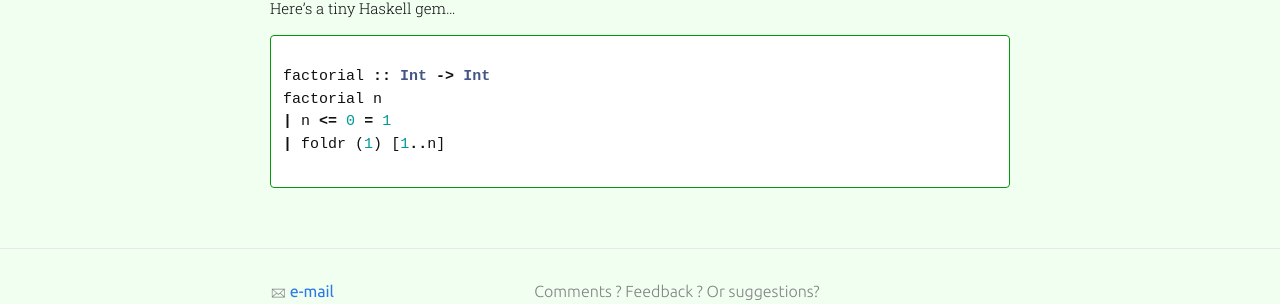
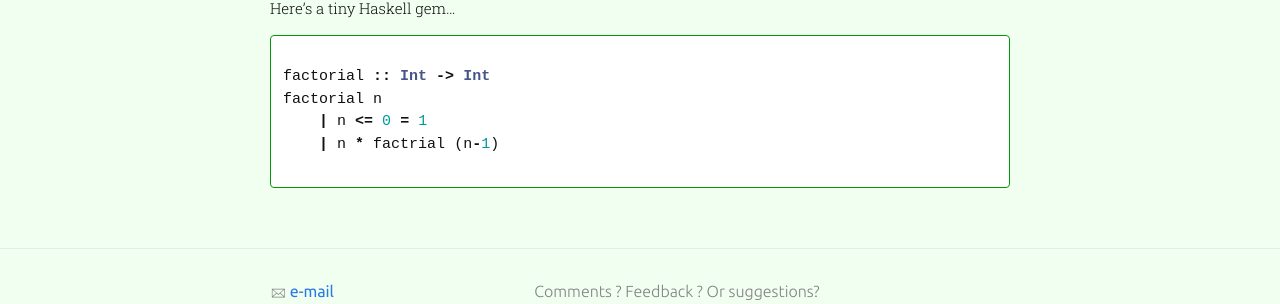
Before and after one commit to raghuugare/raghuugare.bkup, a Jekyll site: the page built from _posts/2014-12-25-hello_world.markdown, in a window 1280 px wide. Shown: the part 1723-2027 px from the top of the page. Built offline with Jekyll 4.4.1, drawn with Linux system fonts in a browser that asks for light colours; some web fonts are replaced; formulas are drawn with MathJax 3.

Commit message:
Small change in .hs indentation

````diff
--- a/_posts/2014-12-25-hello_world.markdown
+++ b/_posts/2014-12-25-hello_world.markdown
@@ -79,7 +79,7 @@ Here's a tiny Haskell gem...
 
 factorial :: Int -> Int
 factorial n
-| n <= 0 = 1
-| foldr (1) [1..n]
+    | n <= 0 = 1
+    | n * factrial (n-1)
 
 ```
````
